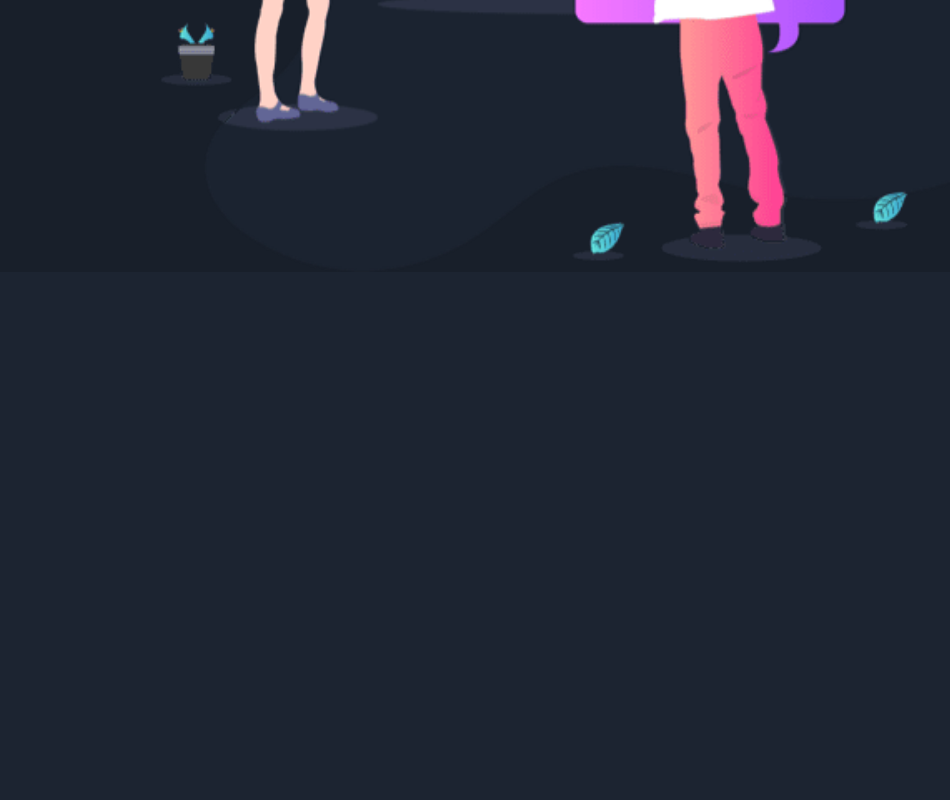
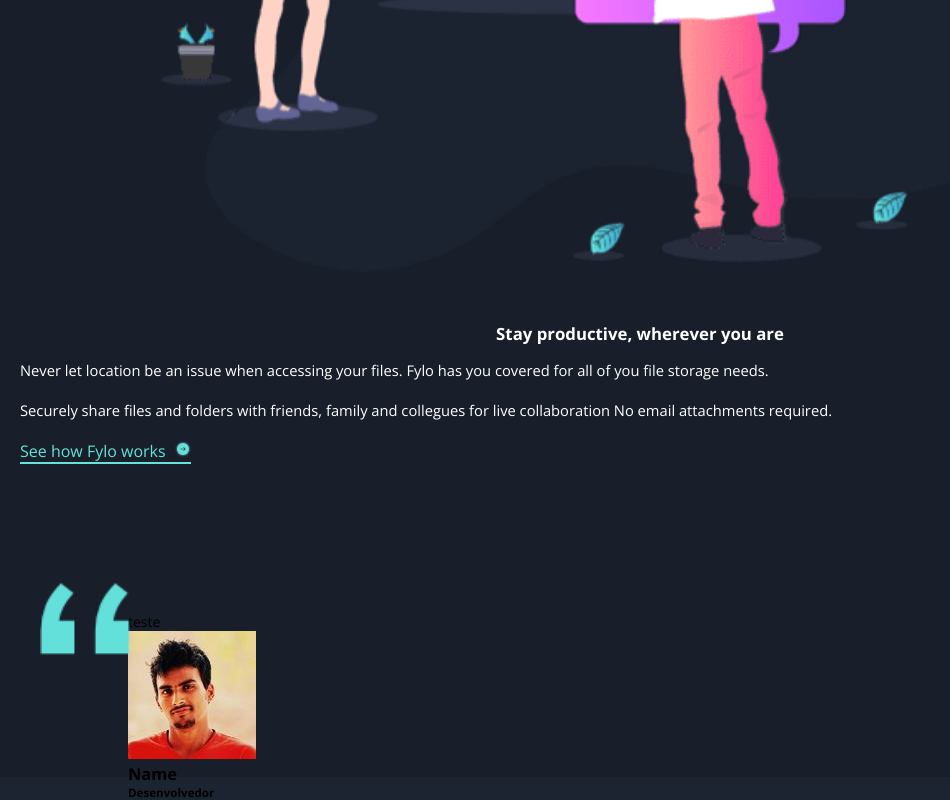
Before and after one commit to AmadeuAnjos/fylo-dark-theme-landing-page, a plain HTML site: page index.html in a window 1280 px wide. Shown: the part 3286-4086 px from the top of the page, without its empty margins (0-950 px from the left). Before the commit the page ends 3558 px from the top, so only its background shows below. Drawn offline with nearby package versions, Linux system fonts and the light colour scheme.

Commit message:
adicionando elementos a pagina

```diff
--- a/index.html
+++ b/index.html
@@ -40,49 +40,76 @@
       <div class="botao">
         <button id="botao1">Get Started</button>
       </div>
+
+
       <div class="image-pc">
         <img src="./images/icon-access-anywhere.svg" alt="">
       </div>
-      <div class="texto3">
+      <div class="titulo-h2">
         <h2>Access your files, anywhere</h2>
       </div>
-      <div class="texto4">
+      <div class="paragrafo-central">
         <p>The ability to use a smartphone, tablet, or computer to access your account means your files follow you
           everywhere.</p>
       </div>
       <div class="image-escudo">
         <img src="./images/icon-security.svg" alt="">
       </div>
-      <div class="texto3">
+      <div class="titulo-h2">
         <h2>Security you can trust</h2>
       </div>
-      <div class="texto4">
+      <div class="paragrafo-central">
         <p>2-factor authentication and user-controlled ancryption are just a couple of the security features we allow to
           help secure your files.</p>
       </div>
       <div class="image-colab">
         <img src="./images/icon-collaboration.svg" alt="">
       </div>
-      <div class="texto3">
+      <div class="titulo-h2">
         <h2>Real-time collaboration</h2>
       </div>
-      <div class="texto4">
+      <div class="paragrafo-central">
         <p>Securely share iles and folders with friends, family and colleagues for live collaboration. No email
           attachments required.</p>
       </div>
       <div class="image-pasta">
         <img src="./images/icon-any-file.svg" alt="">
       </div>
-      <div class="texto3">
+      <div class="titulo-h2">
         <h2>Store any type of file</h2>
       </div>
-      <div class="texto4">
+      <div class="paragrafo-central">
         <p>Whether you´re sharing holidays photos or work documents, Fylo has you covered allowing for all files type to
           be securely stored and shared.</p>
       </div>
-
       <div class="image-middle">
         <img src="./images/illustration-stay-productive.png" alt="" id="image2">
+      </div>
+      <div class="titulo-h2">
+        <h2>Stay productive, wherever you are</h2>
+      </div>
+      <div class="paragrafo-centra">
+        <p>Never let location be an issue when accessing your files. Fylo has you covered for all of you file storage
+          needs.
+        </p><br>
+        <p>Securely share files and folders with friends, family and collegues for live collaboration No email
+          attachments required.</p><br>
+        <div class="linker">
+          <p><a href="">See how Fylo works <img src="./images/icon-arrow.svg" alt=""></a></p>
+        </div>
+      </div>
+      <div class="aspas">
+        <img src="./images/bg-quotes.png" alt="">
+      </div>
+      <div class="cards">
+        <div class="card1">
+          <p>teste</p>
+          <div class="photo">
+            <img src="./images/profile-1.jpg" alt="">
+            <h3>Name</h3>
+            <h5>Desenvolvedor</h5>
+          </div>
+        </div>
       </div>
     </div>
   </section>
--- a/style.css
+++ b/style.css
@@ -1,7 +1,5 @@
 @import url('https://fonts.googleapis.com/css2?family=Raleway:wght@400;700&display=swap');
-
 @import url('https://fonts.googleapis.com/css2?family=Open+Sans:wght@400;700&display=swap');
-
 
 * {
     margin: 0;
@@ -121,18 +119,25 @@ nav {
     align-items: center;
 }
 
-.texto3 {
+.titulo-h2 {
     color: white;
     margin-top: 30px;
     text-align: center;
     font-size: 0.7rem;
 }
 
-.texto4 {
+.paragrafo-central {
     padding: 15px 20px 0 20px;
     color: white;
     text-align: center;
     font-size: 0.9rem;
+}
+
+.paragrafo-centra {
+    padding: 15px 20px 0 20px;
+    color: white;
+    text-align: left;
+    font-size: 0.92rem;
 }
 
 .image-escudo,
@@ -146,6 +151,38 @@ nav {
 
 #image2 {
     width: 80%;
+    margin-bottom: 20px;
+}
+
+.linker p a {
+    text-decoration: none;
+    font-size: 1.0rem;
+    color: hsl(176, 68%, 64%);
+    border-bottom: 2px solid hsl(176, 68%, 64%);
+}
+
+.linker img {
+    margin-left: 5px;
+}
+
+.cards {
+    margin-top: 150px;
+    display: flex;
+    flex-direction: column;
+    justify-content: center;
+}
+
+.aspas img {
+    position: absolute;
+    width: 7%;
+    margin-top: 120px;
+    margin-left: 40px;
+}
+
+.card1 {
+    width: 80%;
+    height: 165px;
+    margin: auto;
 }
 
 /*Cores
```
